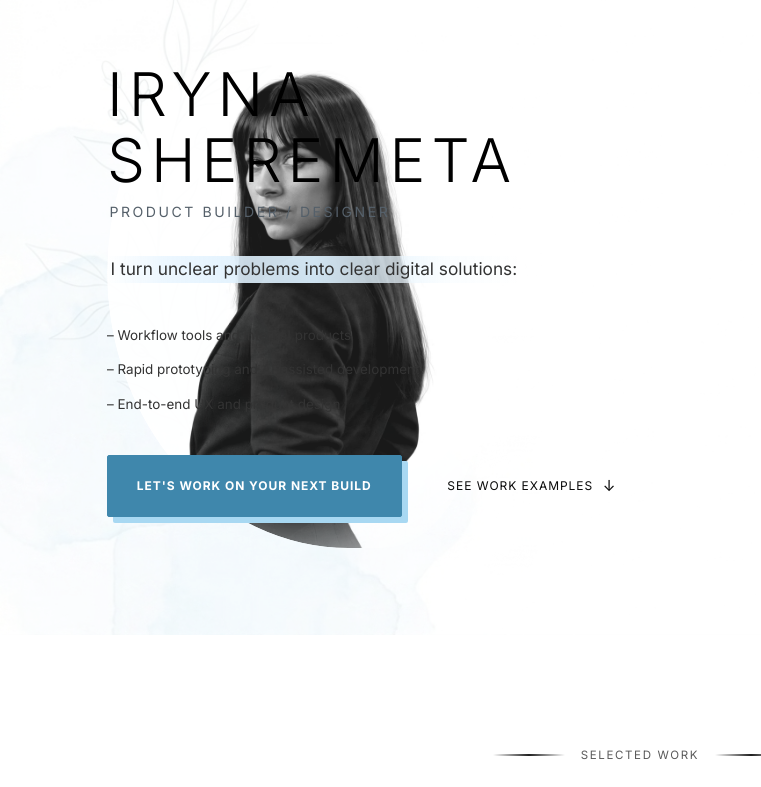
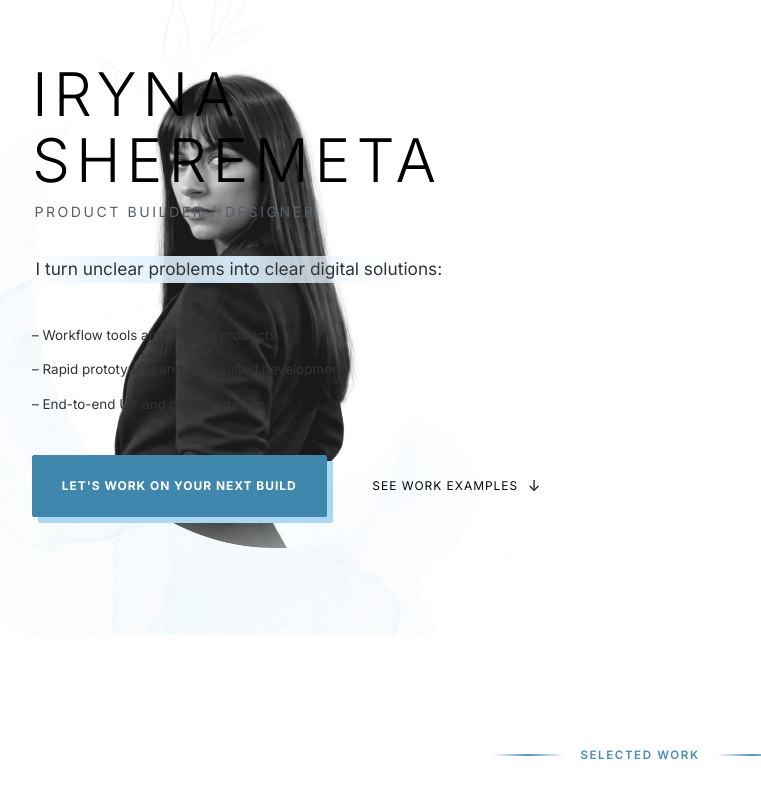
Before and after one commit to Irene2828/porfoliojuly, a Next.js app: page / in a window 1280 px wide. Shown: the part 165-952 px from the top of the page, without its empty margins (0-761 px from the left). Built offline with nearby package versions, Linux system fonts and the light colour scheme; no server answers; the database is empty; a web font is replaced by a local one.

Commit message:
Layout: hide hero bg visual, change stats font to sans-serif 600, make divider labels/lines teal and bolder

```diff
--- a/src/app/components/Hero.css
+++ b/src/app/components/Hero.css
@@ -1,6 +1,6 @@
 .hero-section {
   --hero-visual-width: min(30vw, 380px);
-  --hero-inner-width: min(calc(100vw - 4rem), 1066px); /* 1130px - 4rem padding */
+  --hero-inner-width: min(calc(100vw - 4rem), 1232px); /* 1296px - 4rem padding */
   --hero-column-swap-distance: calc(var(--hero-inner-width) - 100%);
   --hero-image-swap-distance: calc(var(--hero-inner-width) - 100%);
   --hero-corner-size: min(28vw, 360px);
@@ -22,6 +22,7 @@
 }
 
 .hero-section::before {
+  display: none;
   content: "";
   position: absolute;
   top: 0;
@@ -66,7 +67,6 @@
   justify-content: space-between;
   gap: clamp(2.25rem, 5vw, 4rem);
   width: 100%;
-  max-width: 1130px;
   transform: translateY(5vh);
   position: relative;
   z-index: 2;
--- a/src/app/components/Projects.css
+++ b/src/app/components/Projects.css
@@ -264,9 +264,9 @@
 }
 
 .annotation-stat {
-  font-family: var(--font-serif);
+  font-family: var(--font-sans);
   font-size: clamp(1.8rem, 3.8vw, 3.2rem);
-  font-weight: 400;
+  font-weight: 600;
   color: #1a1a1a;
   line-height: 1.1;
   letter-spacing: 0.02em;
--- a/src/app/components/SectionDivider.css
+++ b/src/app/components/SectionDivider.css
@@ -34,18 +34,18 @@
 .section-divider-line {
   width: 72px;
   height: 1.5px;
-  background: linear-gradient(90deg, rgba(0, 0, 0, 0) 0%, rgba(0, 0, 0, 0.88) 50%, rgba(0, 0, 0, 0) 100%);
+  background: linear-gradient(90deg, rgba(63, 135, 172, 0) 0%, rgba(63, 135, 172, 0.88) 50%, rgba(63, 135, 172, 0) 100%);
   box-shadow: none;
 }
 
 .section-divider-label {
   font-family: var(--font-sans);
   font-size: 0.72rem;
-  font-weight: 400;
+  font-weight: 600;
   letter-spacing: 0.14em;
   text-transform: uppercase;
-  color: #1a1a1a;
-  opacity: 0.72;
+  color: #3f87ac;
+  opacity: 0.95;
   -webkit-font-smoothing: antialiased;
 }
 
```
